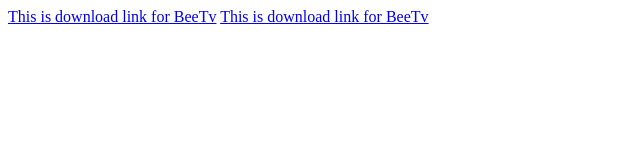
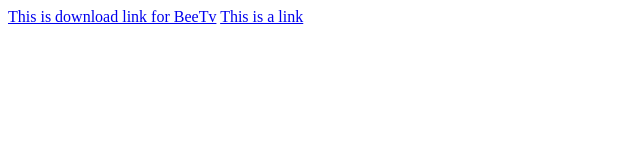
Before and after one commit to 69LordCrazyCoder69/CrazyApps, a plain HTML site: page index.html in a window 1280 px wide. Shown: the whole page, without its empty margins (0-640 px from the left). Drawn offline with Linux system fonts and the light colour scheme.

Commit message:
Update index.html

```diff
--- a/index.html
+++ b/index.html
@@ -1,2 +1,2 @@
 <a href="https://69lordcrazycoder69.github.io/CrazyApps/3.7.3.apk" download="3.7.3.apk">This is download link for BeeTv</a>
-<a href="https://69lordcrazycoder69.github.io/CrazyApps/3.7.3.apk">This is download link for BeeTv</a>
+<a href="https://69lordcrazycoder69.github.io/CrazyApps/3.7.3.apk">This is a link</a>
```
